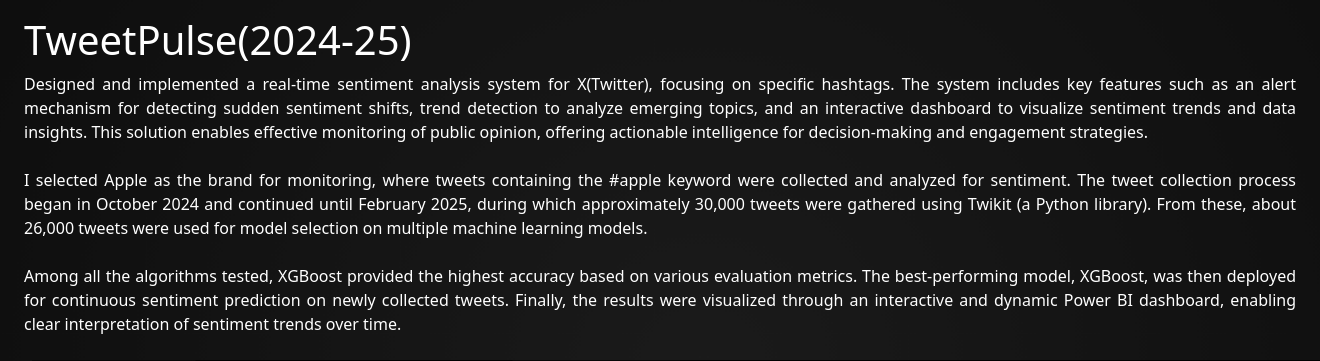
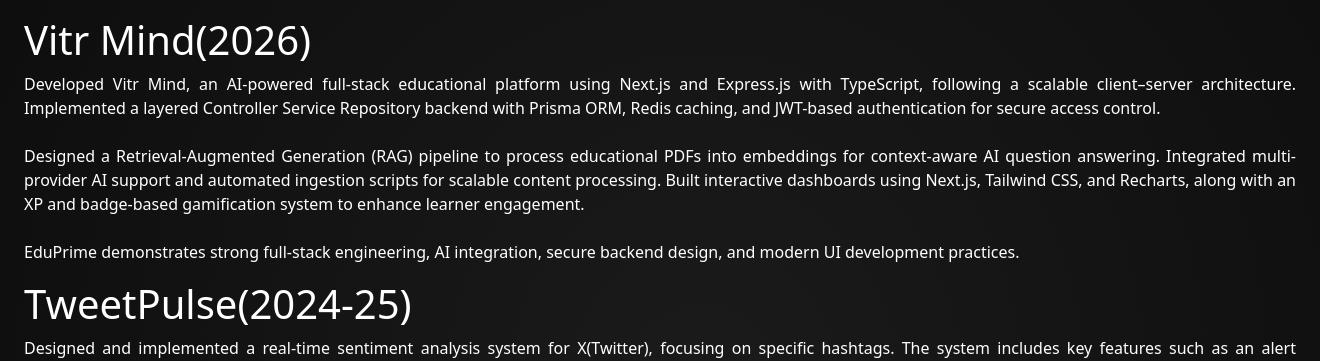
Before and after one commit to ajith-joshy/Portfolio, a Django app: page /projects in a window 1320 px wide; the page is wider, and only the part inside the window is pictured. Shown: the part 56-417 px from the top of that part. Run offline with Django 5.2, Linux system fonts and the light colour scheme.

Commit message:
resume changed,updated skills and project

```diff
--- a/Portfolio/settings.py
+++ b/Portfolio/settings.py
@@ -23,7 +23,7 @@ BASE_DIR = Path(__file__).resolve().parent.parent
 SECRET_KEY = 'django-insecure-9f-9+@*#flj1zn30!pq^#(66kqo4v*+$&m@-9h9^tto25z=ebo'
 
 # SECURITY WARNING: don't run with debug turned on in production!
-DEBUG = False
+DEBUG = True
 
 ALLOWED_HOSTS = ['*']
 
--- a/templates/home.html
+++ b/templates/home.html
@@ -8,7 +8,7 @@
         </div>
         <div class="col-6 justify-content-center align-items-center">
             <h1 class="me-5 my-3 mt-5 display-2">Ajith M Joshy</h1>
-            <h3 class="me-5 mt-2 mb-5">Full Stack Python Developer</h3>
+            <h3 class="me-5 mt-2 mb-5">Full Stack Web Developer</h3>
             <h5 class="mt-5"><i class="bi bi-envelope">  : ajithmechery11@gmail.com</i></h5>
             <a href="https://www.linkedin.com/in/ajith-m-joshy" class="btn btn-outline-light rounded-pill py-3 px-4 mt-3 mx-2 justify-content-center">LinkedIn <i class="bi bi-linkedin"></i></a>
             <a href="{% url 'download_cv' %}" class="btn btn-outline-light rounded-pill py-3 px-4 mt-3 justify-content-center">Download Resume</a>
--- a/templates/projects.html
+++ b/templates/projects.html
@@ -2,7 +2,17 @@
 {% load static %}
 {% block content %}
 <div class="container-fluid justify-content-center">
+
     <div class="container-fluid">
+<h4 class="display-6 mt-3">Vitr Mind(2026)</h4>
+<p style="text-align:justify;">Developed Vitr Mind, an AI-powered full-stack educational platform using Next.js and Express.js with TypeScript,
+    following a scalable client–server architecture. Implemented a layered Controller Service Repository backend with Prisma ORM, Redis caching,
+    and JWT-based authentication for secure access control. <br><br>
+    Designed a Retrieval-Augmented Generation (RAG) pipeline to process educational PDFs into embeddings for context-aware AI question answering.
+    Integrated multi-provider AI support and automated ingestion scripts for scalable content processing. Built interactive dashboards using
+    Next.js, Tailwind CSS, and Recharts, along with an XP and badge-based gamification system to enhance learner engagement.<br><br>
+    EduPrime demonstrates strong full-stack engineering, AI integration, secure backend design, and modern UI development practices.
+
 <h4 class="display-6 mt-3">TweetPulse(2024-25)</h4>
 <p style="text-align:justify;">Designed and implemented a real-time sentiment analysis system for X(Twitter), focusing on specific hashtags.
     The system includes key features such as an alert mechanism for detecting sudden sentiment shifts,
```
Also changed, not shown: templates/internships.html (+4 -3 lines), templates/skills.html (+10 -5 lines), 1 other file.
